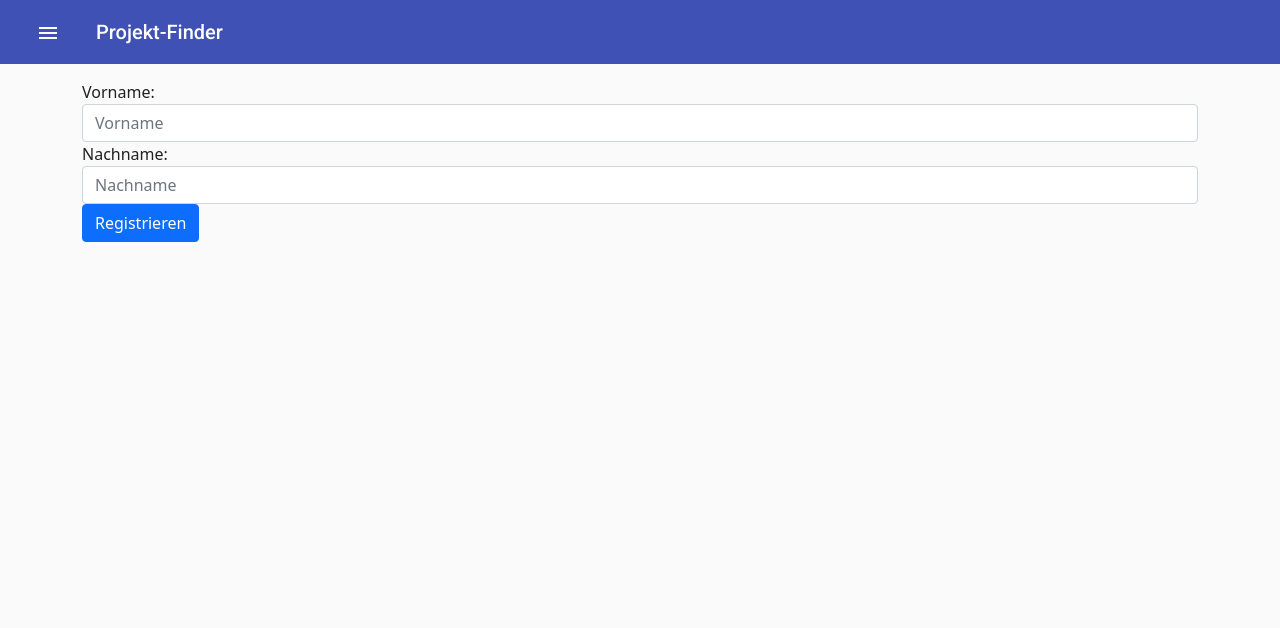
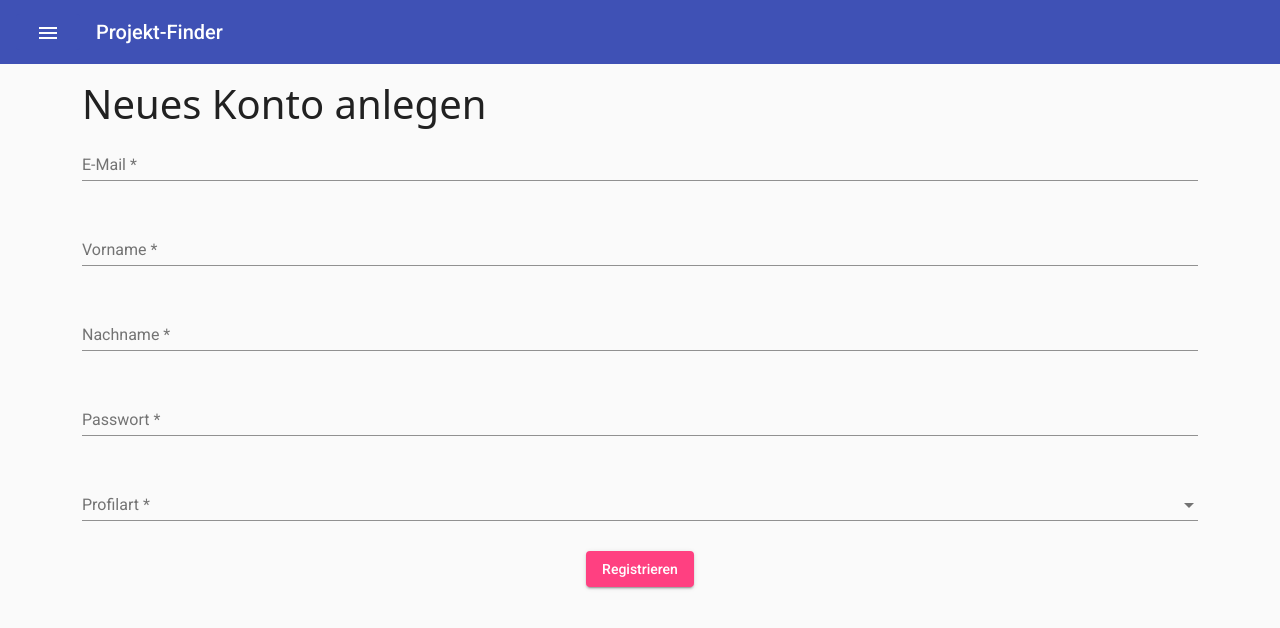
Before and after one commit to Fendorr/ITProjektFrontEnd, an Angular app: page /register in a window 1280 px wide. Shown: the top 628 px of the page. Built offline with nearby package versions, Linux system fonts and the light colour scheme.

Commit message:
Umstellung der RegisterComponent auf Angular Materials

```diff
--- a/src/app/landing/register/register.component.html
+++ b/src/app/landing/register/register.component.html
@@ -1,20 +1,30 @@
 <div class="container">
-<form>
-  <div class="form-group">
-    <label for="formGroupExampleInput">Vorname:</label>
-    <input
-    [(ngModel)]="user.firstName" [ngModelOptions]="{standalone: true}"
-    type="text" class="form-control" id="formGroupExampleInput" placeholder="Vorname">
+  <h1>Neues Konto anlegen</h1>
+  <div class="default-flex-container">
+    <mat-form-field appearance="legacy">
+      <mat-label>E-Mail</mat-label>
+      <input type="email" matInput required [(ngModel)]="user.email" [ngModelOptions]="{standalone: true}">
+    </mat-form-field>
+    <mat-form-field appearance="legacy">
+      <mat-label>Vorname</mat-label>
+      <input type="text" matInput required [(ngModel)]="user.firstName" [ngModelOptions]="{standalone: true}">
+    </mat-form-field>
+    <mat-form-field appearance="legacy">
+      <mat-label>Nachname</mat-label>
+      <input type="text" matInput required [(ngModel)]="user.lastName" [ngModelOptions]="{standalone: true}">
+    </mat-form-field>
+    <mat-form-field appearance="legacy">
+      <mat-label>Passwort</mat-label>
+      <input type="password" matInput required [(ngModel)]="user.firstName" [ngModelOptions]="{standalone: true}">
+      <!--TODO: Hier passwort einbinden!-->
+    </mat-form-field>
+    <mat-form-field appearance="legacy">
+      <mat-label>Profilart</mat-label>
+      <mat-select [(ngModel)]="user.type" [ngModelOptions]="{standalone: true}" required>
+        <mat-option *ngFor="let type of keys" [value]="type">{{type}}
+        </mat-option>
+      </mat-select>
+    </mat-form-field>
+    <button mat-raised-button color="accent" type="submit" (click)="createUser()">Registrieren</button>
   </div>
-  <div class="form-group">
-    <label for="formGroupExampleInput2">Nachname:</label>
-    <input
-    [(ngModel)]="user.lastName" [ngModelOptions]="{standalone: true}"
-    type="text" class="form-control" id="formGroupExampleInput2" placeholder="Nachname">
-  </div>
-  <button type="submit" class="btn btn-primary"
-    (click)="createUser()">
-    Registrieren
-  </button>
-</form>
 </div>
--- a/src/app/landing/register/register.component.scss
+++ b/src/app/landing/register/register.component.scss
@@ -0,0 +1,12 @@
+.mat-form-field {
+    width: 100%;
+    margin-bottom: 20px;
+
+    textarea {
+        height: 80px;
+    }
+}
+
+.mat-form-field:last-of-type {
+    margin-bottom: 10px;
+}
--- a/src/app/landing/register/register.component.ts
+++ b/src/app/landing/register/register.component.ts
@@ -1,16 +1,28 @@
 import { Component, OnInit } from '@angular/core';
 import { UserService } from 'src/api/generated/controllers/User';
 import { UserDTO } from 'src/api/generated/defs/UserDTO';
+
+export enum Type{
+  Student = "Student",
+  Professor = "Professor"
+}
 
 @Component({
   selector: 'app-register',
   templateUrl: './register.component.html',
   styleUrls: ['./register.component.scss']
 })
+
 export class RegisterComponent implements OnInit {
 
   user : UserDTO = {};
-  constructor(private userService : UserService) { }
+  keys: any[]
+  types = Type
+
+  constructor(private userService : UserService) {
+    this.keys = Object.keys(this.types);
+  }
+
   ngOnInit(): void {
 
   }
--- a/src/styles.scss
+++ b/src/styles.scss
@@ -4,3 +4,9 @@
 
 html, body { height: 100%; }
 body { margin: 0; font-family: Roboto, "Helvetica Neue", sans-serif; }
+
+.default-flex-container{
+    display: flex;
+    flex-direction: column;
+    align-items: center;
+}
```
